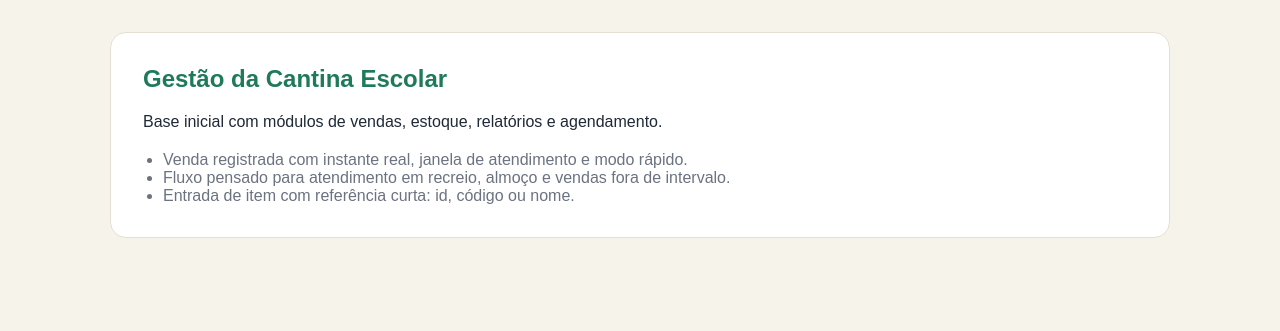
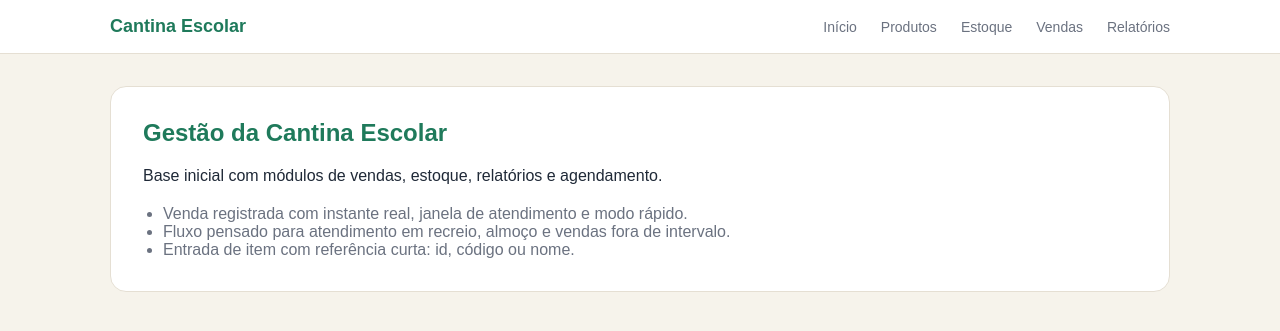
Before and after one commit to d3nislima/pi-cantina-escolar, a Django app: page / in a window 1280 px wide. Shown: the top 331 px of the page. Run offline with Django 4.2, Linux system fonts and the light colour scheme.

Commit message:
feat: adicionar header e navegação ao layout base

```diff
--- a/Cantina/static/css/app.css
+++ b/Cantina/static/css/app.css
@@ -42,3 +42,40 @@ body {
   padding-left: 20px;
   color: var(--muted);
 }
+
+/* Header e navegação */
+.app-header {
+  background: var(--surface);
+  border-bottom: 1px solid var(--border);
+}
+
+.app-header-inner {
+  max-width: 1100px;
+  margin: 0 auto;
+  padding: 16px 20px;
+  display: flex;
+  align-items: center;
+  justify-content: space-between;
+}
+
+.app-logo {
+  font-size: 18px;
+  font-weight: bold;
+  color: var(--accent);
+  text-decoration: none;
+}
+
+.app-nav {
+  display: flex;
+  gap: 24px;
+}
+
+.app-nav a {
+  color: var(--muted);
+  text-decoration: none;
+  font-size: 14px;
+}
+
+.app-nav a:hover {
+  color: var(--accent);
+}
--- a/Cantina/templates/base.html
+++ b/Cantina/templates/base.html
@@ -8,6 +8,18 @@
     <link rel="stylesheet" href="{% static 'css/app.css' %}">
   </head>
   <body>
+    <header class="app-header">
+    <div class="app-header-inner">
+        <a href="/" class="app-logo">Cantina Escolar</a>
+        <nav class="app-nav">
+            <a href="/">Início</a>
+            <a href="/estoque/produtos/">Produtos</a>
+            <a href="/estoque/movimentacoes/">Estoque</a>
+            <a href="/vendas/">Vendas</a>
+            <a href="/relatorios/">Relatórios</a>
+        </nav>
+    </div>
+</header>
     <main class="app-shell">
       {% block content %}{% endblock %}
     </main>
```
